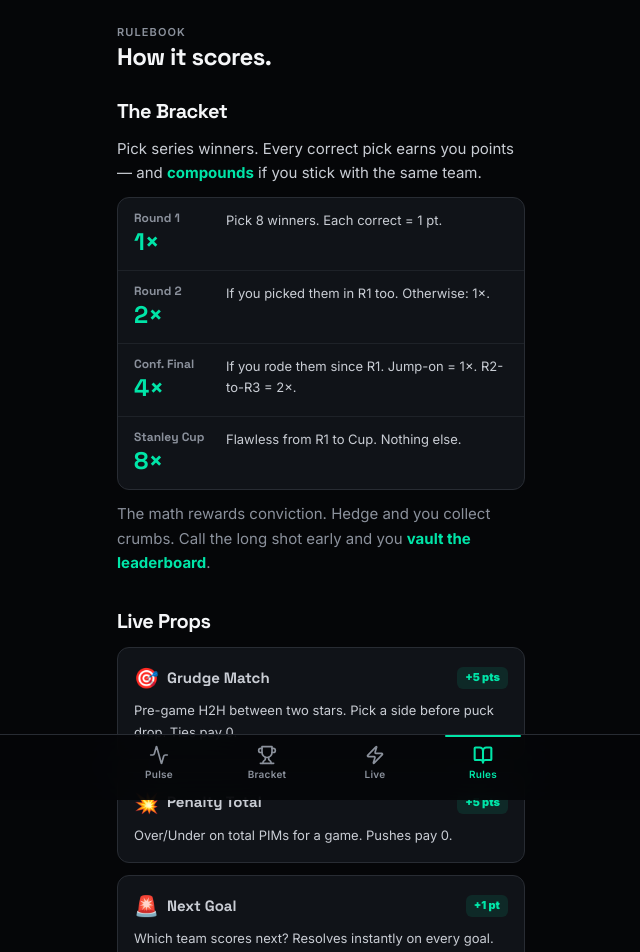
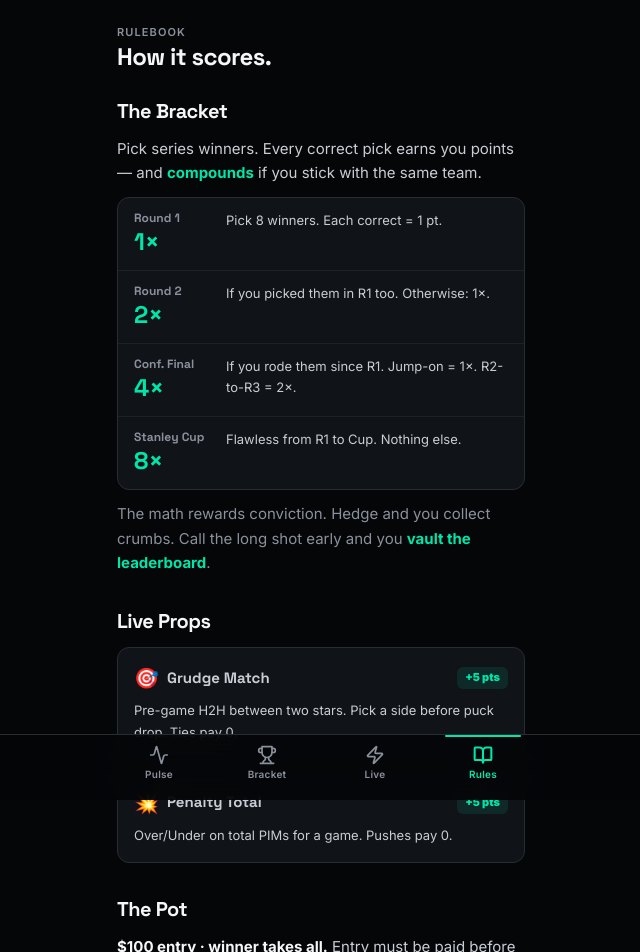
Before and after one commit to Momoney60/savpicks, a Next.js app: page /app/rules in a window 1280 px wide. Shown: the top 952 px of the page, without its empty margins (319-959 px from the left). Built offline with nearby package versions, Linux system fonts and the light colour scheme; no server answers.

Commit message:
Rules: remove Next Goal prop section (feature no longer supported)

```diff
--- a/app/(app)/app/rules/page.tsx
+++ b/app/(app)/app/rules/page.tsx
@@ -46,13 +46,7 @@ export default function RulesPage() {
             reward="+5 pts"
             body="Over/Under on total PIMs for a game. Pushes pay 0."
           />
-          <PropRow
-            emoji="🚨"
-            title="Next Goal"
-            reward="+1 pt"
-            body="Which team scores next? Resolves instantly on every goal. 6–5 game = 11 chances."
-          />
-        </div>
+</div>
       </Section>
 
       <Section title="The Pot">
```
